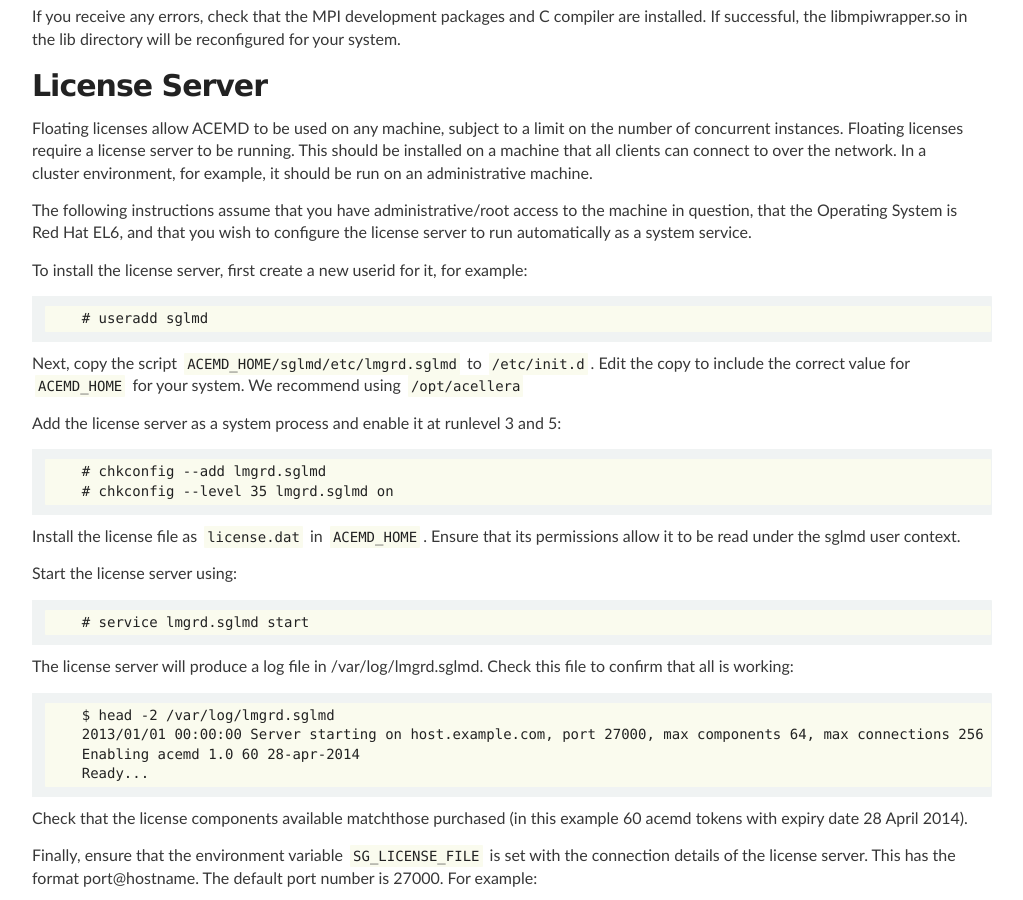
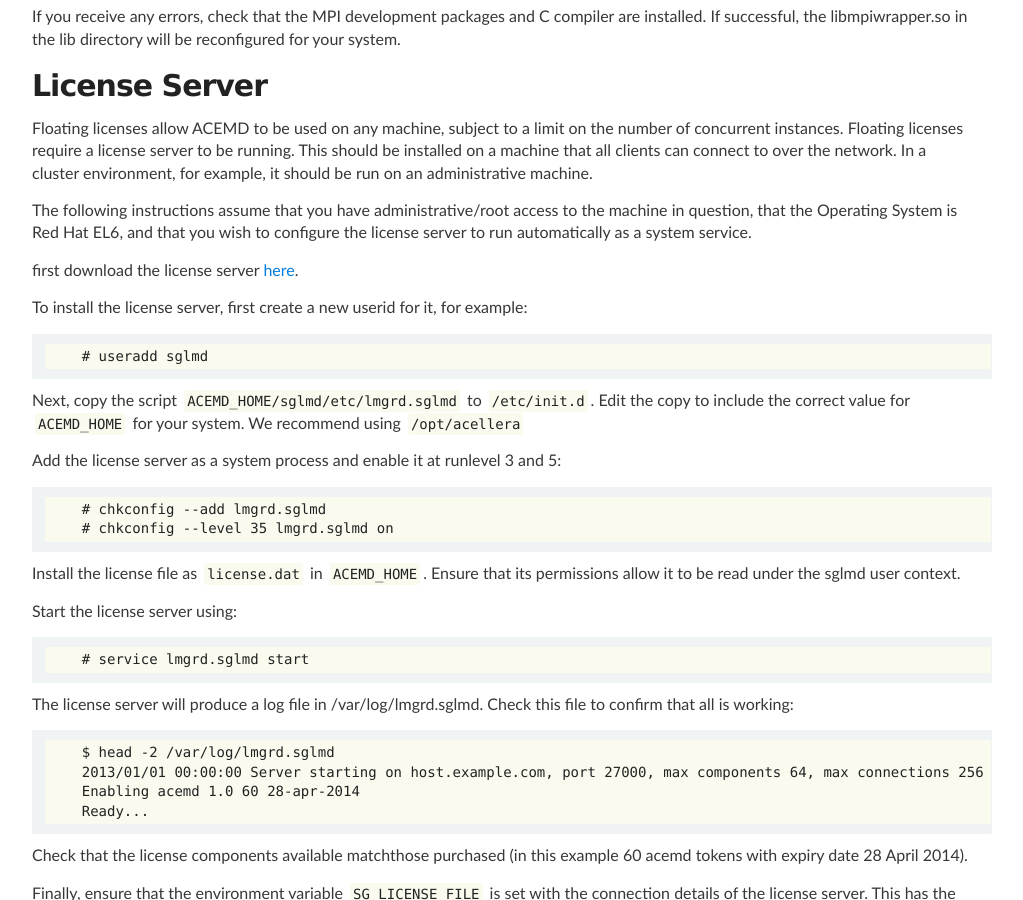
Before and after one commit to Acellera/docs.acellera.com, a Jekyll site: the page built from acemd/install/index.md, in a window 1280 px wide and 900 px high, scrolled down 1493 px. Shown: the whole window, without its empty margins (138-1161 px from the left). Built offline with Jekyll 4.4.1, drawn with Linux system fonts in a browser that asks for light colours.

Commit message:
add dl link for license server

````diff
--- a/acemd/install/index.md
+++ b/acemd/install/index.md
@@ -61,6 +61,8 @@
 
 The following instructions assume that you have administrative/root access to the machine in question, that the Operating System is Red Hat EL6, and that you wish to configure the license server to run automatically as a system service.
 
+first download the license server [here](https://download.acellera.com/acemd-release-2016/acellera-license-server.tgz).
+
 To install the license server, first create a new userid for it, for example:
 ```
     # useradd sglmd
````
